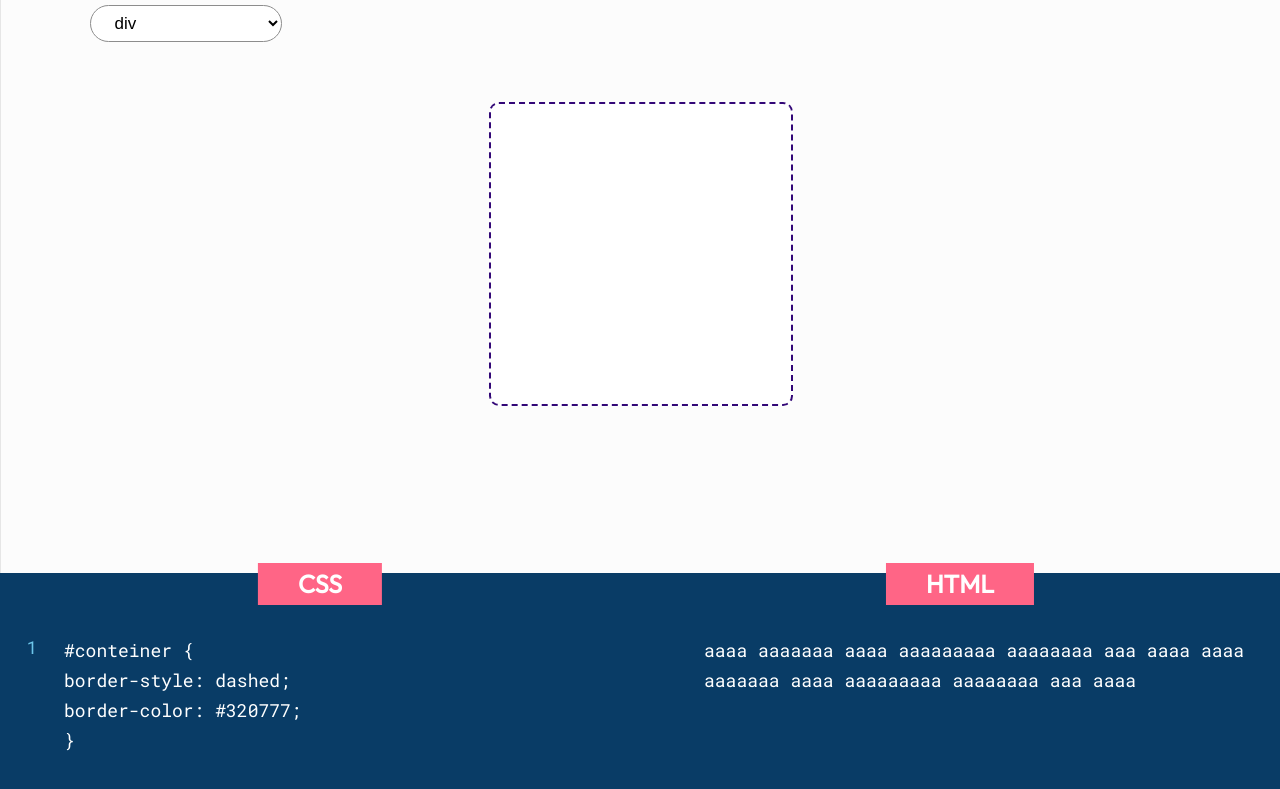
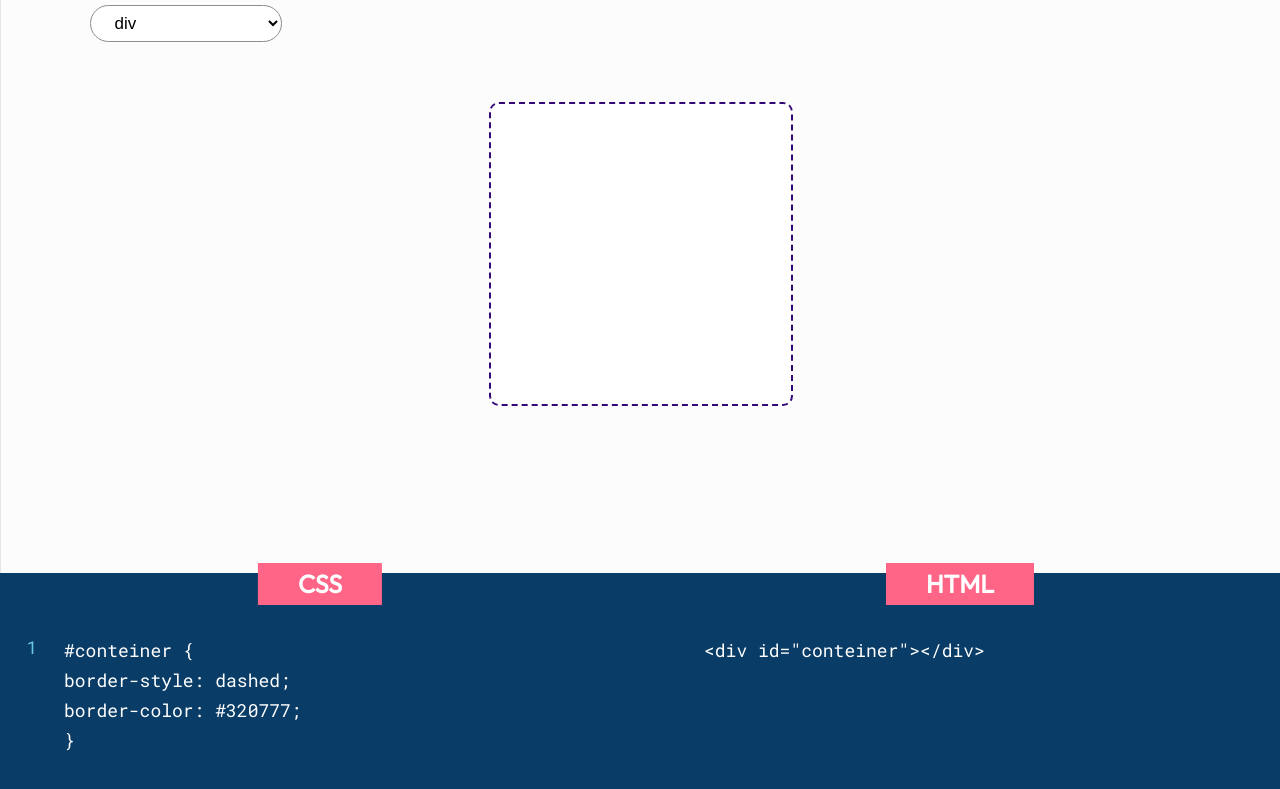
Before and after one commit to lalinha123/Ajudante-de-front-end, a plain HTML site: page estilizar-conteiner.html in a window 1280 px wide. Shown: the part 229-1018 px from the top of the page. Drawn offline with Linux system fonts and the light colour scheme.

Commit message:
+ html funfando

```diff
--- a/assets/css/personalizacao.css
+++ b/assets/css/personalizacao.css
@@ -155,6 +155,10 @@ h3{
   top: -10px;
   left: 50%;
   transform: translateX(-50%);
+  -webkit-user-select: none;
+  -moz-user-select: none;
+  -ms-user-select: none;
+  user-select: none;
 }
 
 .div-ling-conteudo{
--- a/assets/js/principal.js
+++ b/assets/js/principal.js
@@ -5,25 +5,29 @@ const border = {
   cor: '#320777',
   tam: '2px',
 };
-let codigo_css;
-let codigo_html;
-let nome_conteiner;
+let codigo_css = '';
+let codigo_html = '';
 let num_linhas_css = 0;
 let num_linhas_html = 0;
 
 function criaLinha(ling, tipo, nome, valor){
+  let nome_tag = document.querySelector('#sel-tag').value;
+  let id = document.querySelector('#id').value.replaceAll(' ', '-',);
+  id = id.replaceAll('.', '',);
+  id = id.replaceAll(',', '',);
+  id = id.replaceAll('#', '',);
+
   function criaCodCss(){
     switch (tipo) {
       case 'seletor':
-        if(document.querySelector('#id').value === ''){
-          nome_conteiner = document.querySelector('#sel-tag').value;
+        if(id === ''){
+          codigo_css = `${nome_tag} {`;
         }
 
         else{
-          nome_conteiner = `#${document.querySelector('#id').value}`;
+          codigo_css = `#${id} {`;
         }
 
-        codigo_css = `${nome_conteiner} {`;
         break;
 
       case 'atributo':
@@ -37,13 +41,21 @@ function criaLinha(ling, tipo, nome, valor){
             break;
         }
 
-        codigo_css += `<br />${nome}: ${valor};`;
+        codigo_css += `<br />`;
+        codigo_css += `${nome}: ${valor};`;
         break;
     }
   }
 
   function criaCodHtml(){
-    codigo_html = `<${nome_conteiner}>`;
+    codigo_html += `&lt;${nome_tag}`;
+
+    if(id != ''){
+      codigo_html += ` id="${id}"`;
+    }
+
+    codigo_html += `&gt;`;
+    codigo_html += `&lt;/${nome_tag}&gt;`;
   }
 
   switch (ling) {
@@ -69,7 +81,6 @@ function criaAtributos(){
 
 function criaCodigo(ling){
   mudaConteiner();
-  document.querySelector('#code-bloco-css').innerHTML = '';
 
   switch (ling) {
     case 'css':
@@ -80,6 +91,8 @@ function criaCodigo(ling){
       break;
 
     case 'html':
+      codigo_html = '';
+      criaLinha('html', '');
       document.querySelector('#code-bloco-html').innerHTML = codigo_html;
       break;
   }
@@ -87,10 +100,12 @@ function criaCodigo(ling){
 
 document.querySelector('#id').addEventListener('change', function(){
   criaCodigo('css');
+  criaCodigo('html');
 });
 
 document.querySelector('#sel-tag').addEventListener('change', function(){
   criaCodigo('css');
+  criaCodigo('html');
 });
 
 function navbar(){
@@ -116,5 +131,6 @@ function navbar(){
 
 window.addEventListener('load', function(e){
   criaCodigo('css');
+  criaCodigo('html');
   navbar();
 });
--- a/estilizar-conteiner.html
+++ b/estilizar-conteiner.html
@@ -67,7 +67,7 @@
         <h2>HTML</h2>
         <div class="div-ling-conteudo" id="div-ling-conteudo-html">
           <div class="div-num-code" id="div-num-code-html"></div>
-          <code class="code-bloco"  id="code-bloco-html">aaaa aaaaaaa aaaa aaaaaaaaa aaaaaaaa aaa aaaa aaaa aaaaaaa aaaa aaaaaaaaa aaaaaaaa aaa aaaa
+          <code class="code-bloco"  id="code-bloco-html">
           </code>
         </div>
       </section>
```
